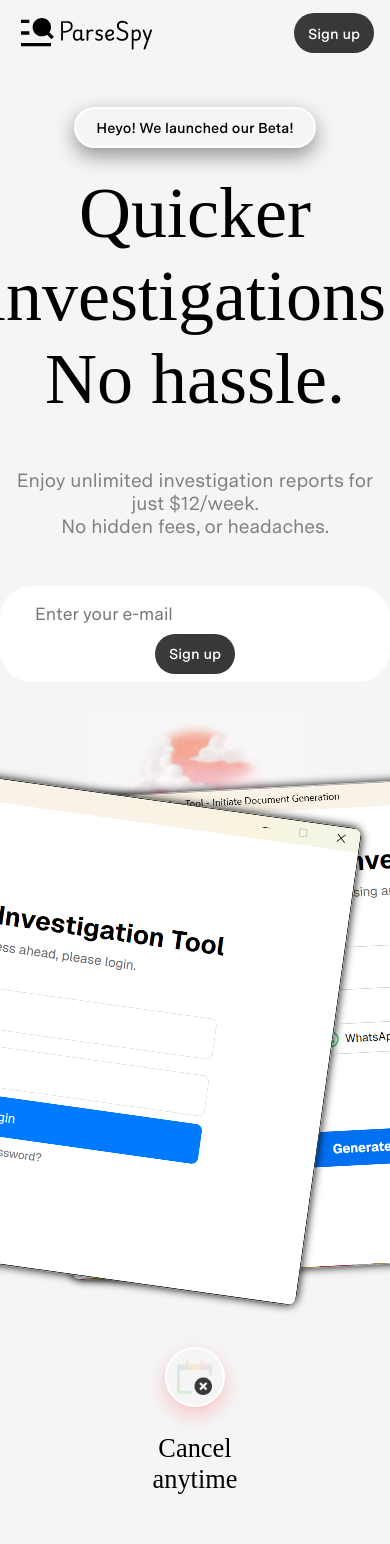
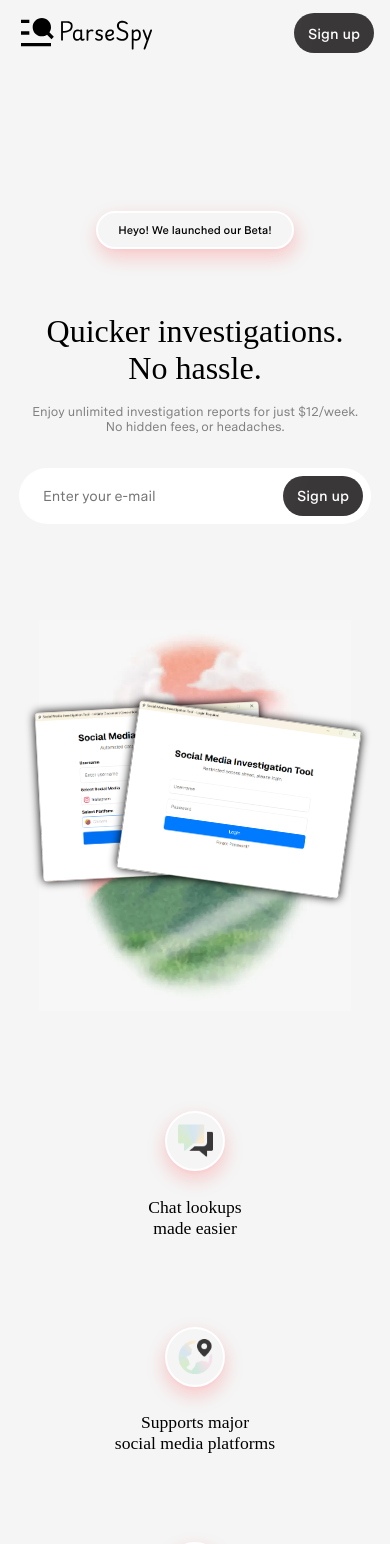
Before and after one commit to theprinceraj/parse-spy-website, a React (Vite) app: page / in a window 390 px wide. Shown: the top 1544 px of the page. Built offline with nearby package versions, Linux system fonts and the light colour scheme; a web font is replaced by a local one.

Commit message:
Made Section 1 responsive for all screen sizes

```diff
--- a/src/App.css
+++ b/src/App.css
@@ -1,5 +1,4 @@
 #root {
-  /* margin: 0 auto; */
   text-align: center;
 }
 
--- a/src/components/EmailSignupBox/EmailSignupBox.css
+++ b/src/components/EmailSignupBox/EmailSignupBox.css
@@ -16,3 +16,11 @@ form {
     border-radius: 2rem;
     background-color: white;
 }
+
+@media (max-width: 520px) {
+    #emailInput {
+        width: 14rem;
+        font-size: .9rem;
+    }
+
+}
--- a/src/components/FloatingBox/FloatingBox.css
+++ b/src/components/FloatingBox/FloatingBox.css
@@ -24,3 +24,22 @@
     ;
     transform: scale(1.03);
 }
+
+@media (max-width: 420px) {
+    .floating-box {
+        font-size: 0.7rem;
+        margin: 3rem 2rem;
+        margin-top: 0;
+        box-shadow: 0 2px 2px rgba(255, 192, 203, 0.2),
+            2px 8px 20px rgba(255, 0, 0, 0.2),
+            4px 12px 30px rgba(255, 255, 255, 0.2);
+        ;
+    }
+
+    .floating-box:hover {
+        cursor: default;
+        transform: none;
+    }
+
+
+}
--- a/src/components/Navbar/Navbar.css
+++ b/src/components/Navbar/Navbar.css
@@ -30,6 +30,14 @@ nav>div:nth-child(1) {
     nav {
         padding: 0 1rem;
     }
+
+    #menuSearchIcon {
+        width: 50px;
+    }
+
+    #parseSpyIcon {
+        width: 110px;
+    }
 }
 
 @media (max-width:400px) {
--- a/src/components/SectionTemplate/Section.css
+++ b/src/components/SectionTemplate/Section.css
@@ -28,3 +28,34 @@
     display: block;
     color: gray;
 }
+
+@media (max-width:700px) {
+    .section-heading>div>span {
+        font-size: 3.5rem;
+    }
+
+    .section-description {
+        font-size: 1rem;
+    }
+}
+
+@media (max-width:570px) {
+    .section-heading {
+        padding: 1rem 0;
+    }
+
+    .section-heading>div>span {
+        font-size: 2.5rem;
+    }
+}
+
+@media (max-width:420px) {
+    .section-heading>div>span {
+        font-size: 2rem;
+    }
+
+    .section-description {
+        font-size: .8rem;
+        padding: .1rem 0;
+    }
+}
--- a/src/components/SectionTemplate/Section.tsx
+++ b/src/components/SectionTemplate/Section.tsx
@@ -5,11 +5,12 @@ type Props = React.PropsWithChildren<{
     floatingBoxText: string | null | undefined;
     heading: Array<string>;
     description: Array<string>;
+    specificCSS?: React.CSSProperties | undefined;
 }>;
 
-export const Section = ({ floatingBoxText, heading, description, children }: Props) => {
+export const Section = ({ floatingBoxText, heading, description, specificCSS, children }: Props) => {
     return (
-        <section className="section">
+        <section className="section" style={specificCSS}>
             <FloatingBox text={floatingBoxText} />
             <div className="section-heading">
                 <div>
--- a/src/components/Sections/Section1.css
+++ b/src/components/Sections/Section1.css
@@ -31,7 +31,7 @@
 .additional-cards {
     width: 100vw;
     display: flex;
-    align-items: center;
+    align-items: flex-start;
     justify-content: center;
     flex-wrap: wrap;
     margin-top: 2rem;
@@ -75,3 +75,127 @@
     color: gray;
     margin: 2rem 0;
 }
+
+@media (max-width: 1200px) {
+    .section-gallery {
+        margin: 4rem 0;
+    }
+
+    #hero-section-bg {
+        width: 60%;
+    }
+
+    #demo-home-page-ss,
+    #demo-main-page-ss {
+        width: 35rem;
+        top: 22%;
+    }
+
+    #demo-main-page-ss {
+        left: 10%;
+    }
+
+    #demo-home-page-ss {
+        right: 10%;
+        top: 24%;
+    }
+}
+
+@media (max-width:995px) {
+
+    #demo-home-page-ss,
+    #demo-main-page-ss {
+        width: 30rem;
+    }
+
+    .additional-cards p {
+        font-size: 1.39rem;
+    }
+}
+
+@media (max-width:800px) {
+
+    #hero-section-bg {
+        width: 70%;
+    }
+
+    #demo-home-page-ss,
+    #demo-main-page-ss {
+        width: 25rem;
+    }
+
+    .additional-cards p {
+        font-size: 1.29rem;
+    }
+}
+
+@media (max-width:700px) {
+
+    #hero-section-bg {
+        width: 80%;
+    }
+
+    #demo-home-page-ss,
+    #demo-main-page-ss {
+        width: 23rem;
+    }
+
+    .additional-cards>div {
+        width: 20%;
+    }
+
+    .additional-cards p {
+        font-size: 1rem;
+    }
+
+    .additional-note {
+        font-size: 0.8rem;
+    }
+}
+
+@media (max-width:600px) {
+
+    #demo-home-page-ss,
+    #demo-main-page-ss {
+        width: 20rem;
+    }
+}
+
+@media (max-width:520px) {
+
+    #demo-home-page-ss,
+    #demo-main-page-ss {
+        width: 17rem;
+        border-radius: 7px;
+    }
+
+    .additional-cards {
+        align-items: center;
+        flex-direction: column;
+    }
+
+    .additional-cards>div {
+        width: 80%;
+    }
+
+    .additional-cards p {
+        font-size: 1.1rem;
+    }
+}
+
+@media (max-width:450px) {
+
+    #demo-home-page-ss,
+    #demo-main-page-ss {
+        width: 15rem;
+        border-radius: 4px;
+    }
+}
+
+@media (max-width:420px) {
+
+    #demo-home-page-ss,
+    #demo-main-page-ss {
+        width: 14rem;
+    }
+}
--- a/src/components/Sections/Section1.tsx
+++ b/src/components/Sections/Section1.tsx
@@ -7,12 +7,18 @@ import Globe from "../../assets/globe.webp";
 import Calendar from "../../assets/calendar.webp";
 import { EmailSignupBox } from "../EmailSignupBox/EmailSignupBox";
 import { Section } from "../SectionTemplate/Section";
+
+const section1CSS = {
+    padding: "9rem 0",
+};
+
 export const Section1 = () => {
     return (
         <Section
             floatingBoxText="Heyo! We launched our Beta!"
             heading={["Quicker investigations.", "No hassle."]}
-            description={["Enjoy unlimited investigation reports for just $12/week.", "No hidden fees, or headaches."]}>
+            description={["Enjoy unlimited investigation reports for just $12/week.", "No hidden fees, or headaches."]}
+            specificCSS={section1CSS}>
             <EmailSignupBox />
             <div className="section-gallery">
                 <img src={HeroSectionBG} alt="Hero Section Background" id="hero-section-bg" />
--- a/src/index.css
+++ b/src/index.css
@@ -48,6 +48,7 @@ body {
 body {
   background-color: black;
 }
+
 html {
   margin-bottom: var(--footer-height);
 }
@@ -57,6 +58,7 @@ html {
     --footer-height: 50vh;
   }
 }
+
 @media (max-width: 430px) {
   :root {
     --footer-height: 60vh;
```
